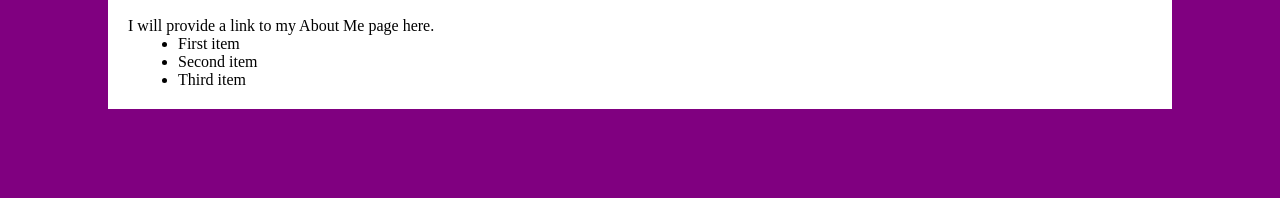
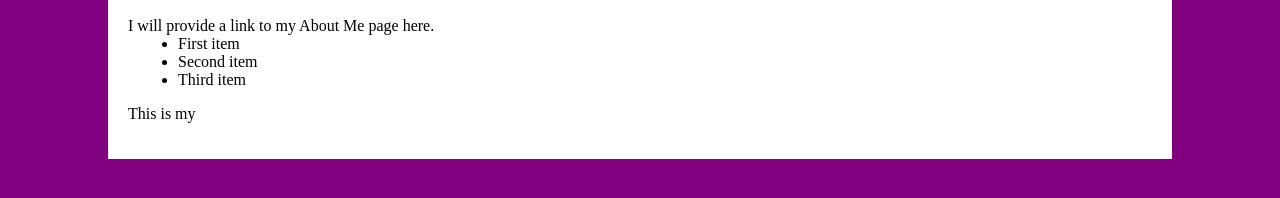
Before and after one commit to PatrickGar/HelloCodeFebpg.02-24-2018, a plain HTML site: page index.html in a window 1280 px wide. Shown: the part 288-486 px from the top of the page. Drawn offline with Linux system fonts and the light colour scheme.

Commit message:
Final update of the day.

```diff
--- a/index.html
+++ b/index.html
@@ -30,6 +30,6 @@
            <li>Second item</li>
             <li>Third item</li>
        </ul>
-
+<footer>This is my <footer>
     </body>
 </html>
```
